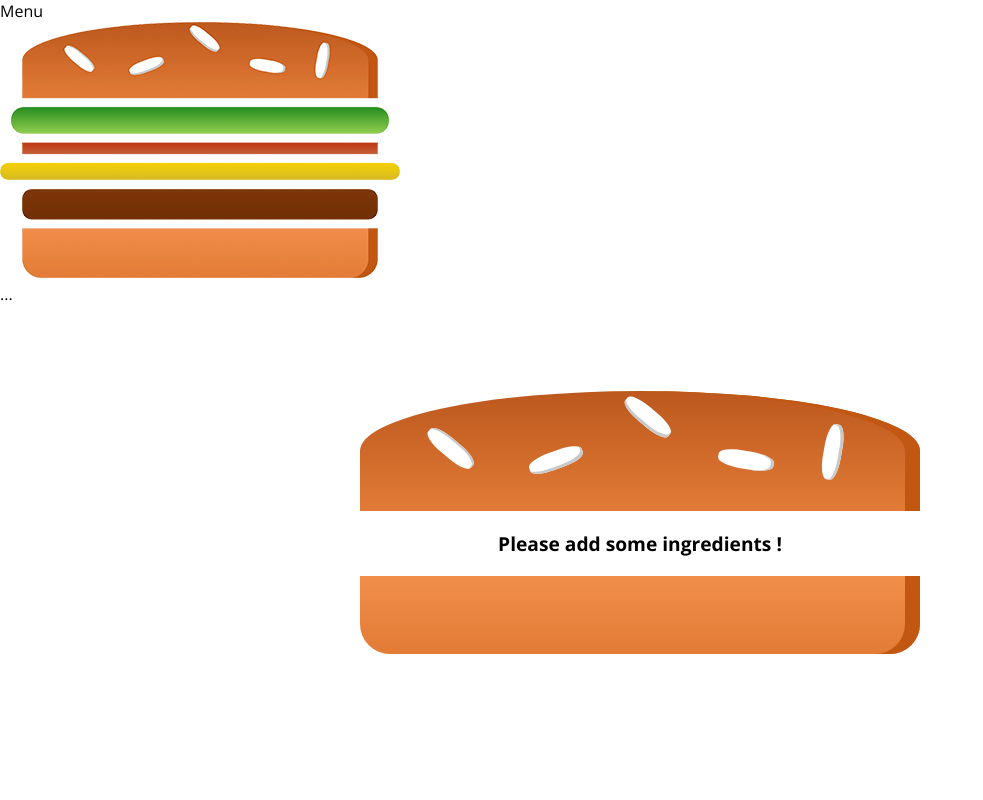
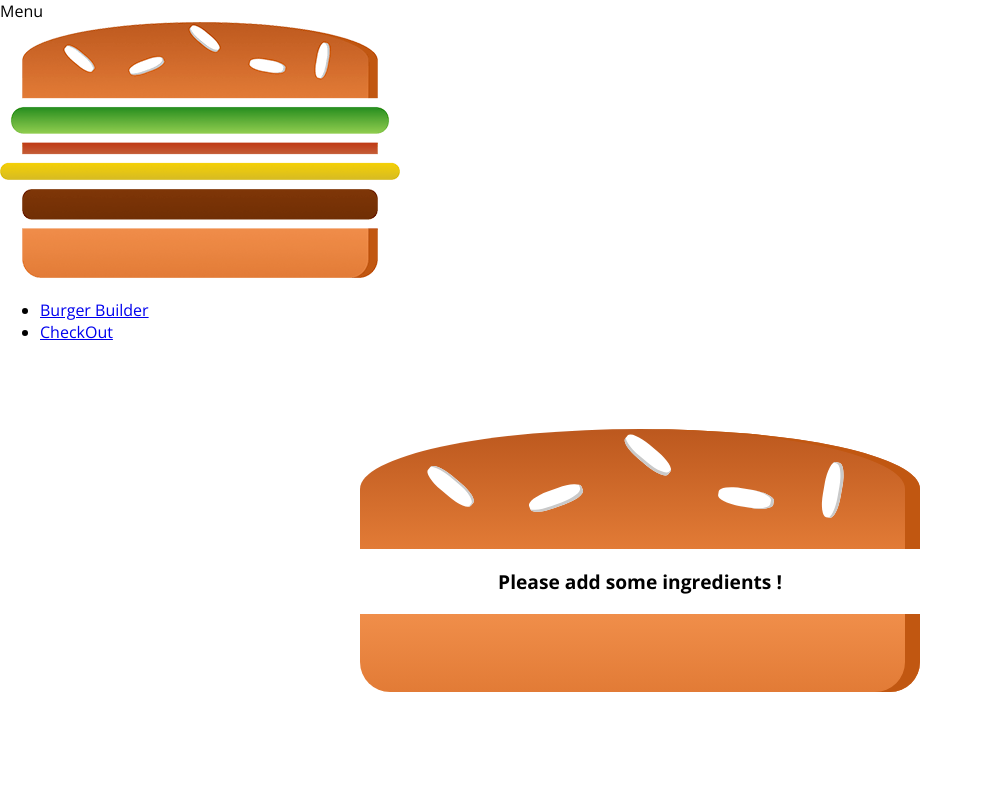
Before and after one commit to SamanAtashi/Practice_React-, a React (Create React App) app in the folder trial-3-Burger/: page / in a window 1280 px wide. Shown: the top 800 px of the page, without its empty margins (0-983 px from the left). Built offline with nearby package versions, Linux system fonts and the light colour scheme.

Commit message:
Add NavigationItem(s)

```diff
--- a/trial-3-Burger/src/Components/Navigation/NavigationItems/NavigationItem/NavigationItem.Module.css
+++ b/trial-3-Burger/src/Components/Navigation/NavigationItems/NavigationItem/NavigationItem.Module.css
@@ -0,0 +1,23 @@
+.NavigationItem {
+	margin: 0;
+	box-sizing: border-box;
+	display: flex;
+	align-items: center;
+}
+
+.NavigationItem a {
+	color: white;
+	text-decoration: none;
+	height: 100%;
+	padding: 16px 10px;
+	border-bottom: 4px solid transparent;
+	display: block;
+}
+
+.NavigationItem a:hover,
+.NavigationItem a:active,
+.NavigationItem a.active {
+	background-color: #8f5c2c;
+	border-bottom: 4px solid #40a4c8;
+	color: white;
+}
--- a/trial-3-Burger/src/Components/Navigation/NavigationItems/NavigationItem/NavigationItem.js
+++ b/trial-3-Burger/src/Components/Navigation/NavigationItems/NavigationItem/NavigationItem.js
@@ -0,0 +1,17 @@
+import React from 'react';
+
+import classes from './NavigationItem.Module.css';
+
+const NavigationItems = (props) => {
+	return (
+		<li className={classes.NavigationItem}>
+			<a
+				href={props.link}
+				className={props.active ? classes.active : null}
+			>
+				{props.children}
+			</a>
+		</li>
+	);
+};
+export default NavigationItems;
--- a/trial-3-Burger/src/Components/Navigation/NavigationItems/NavigationItems.Module.css
+++ b/trial-3-Burger/src/Components/Navigation/NavigationItems/NavigationItems.Module.css
@@ -0,0 +1,8 @@
+.NavigationItems {
+	margin: 0;
+	padding: 0;
+	list-style: none;
+	display: flex;
+	align-items: center;
+	height: 100%;
+}
--- a/trial-3-Burger/src/Components/Navigation/NavigationItems/NavigationItems.js
+++ b/trial-3-Burger/src/Components/Navigation/NavigationItems/NavigationItems.js
@@ -0,0 +1,16 @@
+import React from 'react';
+import NavigationItem from './NavigationItem/NavigationItem';
+
+import classes from './NavigationItems.Module.css';
+
+const NavigationItems = (props) => {
+	return (
+		<ul className={classes.NavigationItems}>
+			<NavigationItem link="/" active>
+				Burger Builder
+			</NavigationItem>
+			<NavigationItem link="/">CheckOut</NavigationItem>
+		</ul>
+	);
+};
+export default NavigationItems;
--- a/trial-3-Burger/src/Components/Navigation/ToolBar/ToolBar.js
+++ b/trial-3-Burger/src/Components/Navigation/ToolBar/ToolBar.js
@@ -1,13 +1,16 @@
 import React from 'react';
 import Logo from '../../Logo/Logo';
 import classes from './ToolBar.Module.css';
+import NavigationItems from '../NavigationItems/NavigationItems';
 
 const ToolBar = (prop) => {
 	return (
 		<header className={classes.ToolBar}>
 			<div>Menu</div>
 			<Logo />
-			<nav>...</nav>
+			<nav>
+				<NavigationItems />
+			</nav>
 		</header>
 	);
 };
```
